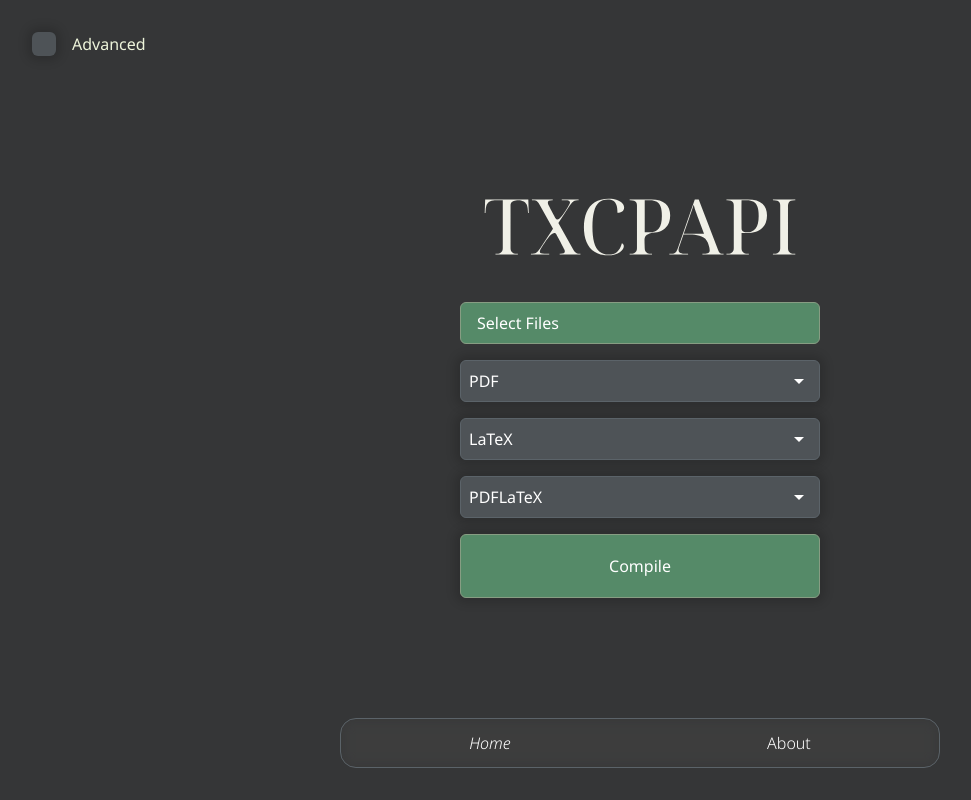
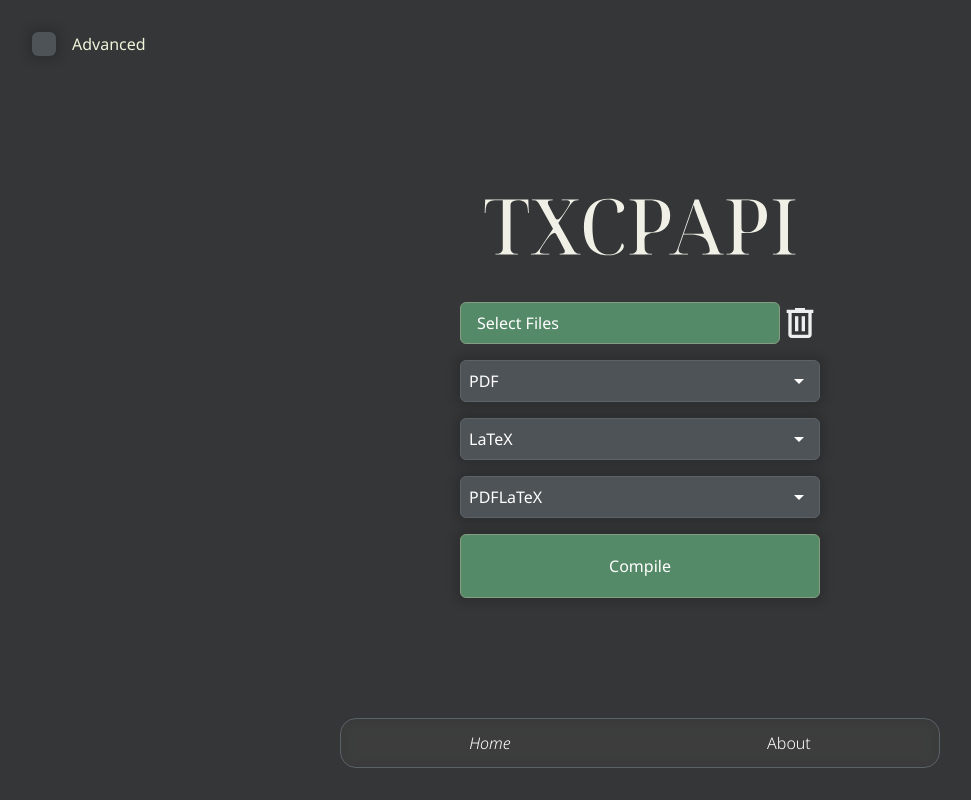
Before and after one commit to TiewTNT/tlpdapi, a SvelteKit app in the folder frontend/: page / in a window 1280 px wide. Shown: the whole page, without its empty margins (0-971 px from the left). Built offline with nearby package versions, Linux system fonts and the light colour scheme.

Commit message:
Enhance file upload functionality by implementing drag-and-drop support; refactor file selection logic and improve UI elements for better user experience.

```diff
--- a/frontend/src/app.css
+++ b/frontend/src/app.css
@@ -3,7 +3,6 @@
 /* === ROOT / BASE === */
 
 :root * {
-  /* Color tokens */
   --background-color: #353637;
   --primary-color: #558a68;
   --secondary-color: #547e6a;
@@ -17,15 +16,12 @@
   --disabled: #4d525d;
 }
 
-
-
 body {
   font-family: "Noto Sans", sans-serif;
-  background: var(--background-color, #353637);
+  background: var(--background-color);
   color: var(--text-color, #edf4da);
 }
 
-/* === TYPOGRAPHY === */
 h1 {
   font-size: 4rem;
   text-align: center;
@@ -39,7 +35,6 @@ h2 {
   margin-bottom: 1rem;
 }
 
-/* === FORM ELEMENTS === */
 input[type="file"],
 input[type="number"],
 input[type="text"],
@@ -54,6 +49,10 @@ button {
   background: var(--element-bg);
   box-shadow: 0 0 10px 5px rgba(0, 0, 0, 0.15);
   color: var(--text-color-2);
+}
+
+.file-row {
+  margin: 0;
 }
 
 .centered-div label {
@@ -88,10 +87,7 @@ select {
 }
 
 .checkbox span {
-  /* width: 50x !important;
-  height: 50px !important; */
   border-radius: 0.375rem;
-  /* transform: scale(1.5); */
   box-shadow: 0 0 10px 5px rgba(0, 0, 0, 0.15);
 }
 
@@ -101,7 +97,6 @@ select {
   -webkit-user-drag: none;
 }
 
-/* === BUTTONS === */
 button {
   display: flex;
   justify-content: center;
@@ -134,7 +129,6 @@ button img {
   max-height: 100%;
 }
 
-/* === ERROR STATE === */
 .error {
   background-color: var(--error-bg);
   color: var(--text-color-2);
@@ -146,7 +140,6 @@ button img {
   background-color: var(--error-bg-hover);
 }
 
-/* === ADVANCED TOGGLE === */
 .advanced {
   display: inline-flex;
   align-items: center;
@@ -167,16 +160,47 @@ button img {
   -webkit-user-drag: none;
 }
 
-/* === CUSTOM FILE LABEL === */
+#file_select,
+#file_select .custom-file-label {
+  width: 100% !important;
+  max-width: none !important;
+}
+
 .custom-file-label {
-  display: inline-block;
   padding: 0.5rem 1rem;
   background-color: var(--primary-color);
   color: var(--text-color-2);
   cursor: pointer;
   border-radius: 0.375rem;
   border: 1px solid var(--border-color-accent);
+
+  display: flex;
+  align-items: center;
+  justify-content: space-between;
+
+  /* force label to fill grid cell */
+  width: 100% !important;
+  box-sizing: border-box;
 }
+
+#file_select {
+  display: grid;
+  grid-template-columns: 1fr auto;
+  align-items: center;
+  gap: 1rem;
+
+  width: 98% !important;
+  max-width: 100% !important;
+}
+
+.trash-icon {
+  width: 2.5rem;
+  height: 2.5rem;
+  margin-right: 1rem !important;
+  object-fit: contain;
+  flex-shrink: 0;
+}
+
 
 /* === FILE LIST === */
 .box {
@@ -191,18 +215,32 @@ button img {
   width: 90%;
   word-wrap: break-word;
   list-style-type: none;
+  list-style: none;
+  list-style-position: inside;
+  /* etc */
 }
 
 .box li {
-  padding-left: 0.5em;
-  bottom: 0.5em;
+  display: flex;
+  align-items: center;
+  padding: 0.25em 0;
 }
 
-.box li::marker {
+.box li::before {
   content: url('/file.svg');
+  display: block;
+  flex: 0 0 auto;      /* icon never grows or shrinks */
+  margin-right: 0.5em;
   width: 1.2em;
   height: 1.2em;
-  vertical-align: middle;
+}
+
+/* ——— the magic for early wrapping ——— */
+.li-text {
+  flex: 1 1 0;             /* can shrink smaller than its content */
+  min-width: 0;            /* override default “min-content” constraint */
+  overflow-wrap: anywhere; /* break at any character if needed */
+  /* legacy alias if you like: word-wrap: break-word; */
 }
 
 
@@ -218,8 +256,7 @@ button img {
   padding-bottom: 6rem;
   padding-top: 6rem;
 }
-
-.centered-div *:not(nav):not(.box):not(.checkbox) {
+.centered-div > *:not(nav):not(.box):not(.checkbox) {
   width: 90% !important;
   max-width: 90% !important;
   box-sizing: border-box;
@@ -227,7 +264,6 @@ button img {
   margin-right: auto;
 }
 
-/* === IMAGE === */
 .txcpapi {
   width: 100%;
   height: auto;
@@ -235,7 +271,6 @@ button img {
   margin-bottom: 2rem;
 }
 
-/* === NAVIGATION === */
 nav {
   position: fixed;
   bottom: 2rem;
@@ -266,7 +301,6 @@ a:hover {
   text-decoration: underline;
 }
 
-/* === TABLES === */
 table {
   width: 100%;
   border-collapse: collapse;
@@ -294,3 +328,8 @@ td {
 tr:last-child td {
   border-bottom: none;
 }
+
+/* === DRAG VISUALS === */
+.dragging {
+  border: var(--border-color-accent) dashed 3px;
+}
--- a/frontend/src/routes/+page.svelte
+++ b/frontend/src/routes/+page.svelte
@@ -24,21 +24,33 @@
   let bg_color = $state({ r: 255, g: 255, b: 255, a: 1 });
   let picker = $state();
 
-  const dropzone = document.getElementById("file_select");
+  function dropzone(node) {
+    const onDragOver = e => {
+      e.preventDefault();
+      node.classList.add('dragging');
+    };
+    const onDragLeave = () => {
+      node.classList.remove('dragging');
+    };
+    const onDrop = e => {
+      e.preventDefault();
+      node.classList.remove('dragging');
+      const dropped = Array.from(e.dataTransfer.files);
+      files = [...files, ...dropped];
+    };
 
+    node.addEventListener('dragover',  onDragOver);
+    node.addEventListener('dragleave',  onDragLeave);
+    node.addEventListener('drop',      onDrop);
 
-onMount(() => {
-  const dropzone = document.getElementById("file_select");
-  if (!dropzone) return;
-
-  dropzone.addEventListener("dragover", e => e.preventDefault());
-
-  dropzone.addEventListener("drop", (e) => {
-    e.preventDefault();
-    const dropped_files = Array.from(e.dataTransfer.files);
-    files = [...files, ...dropped_files];
-  });
-});
+    return {
+      destroy() {
+        node.removeEventListener('dragover',  onDragOver);
+        node.removeEventListener('dragleave',  onDragLeave);
+        node.removeEventListener('drop',      onDrop);
+      }
+    };
+  }
   function handleColorChange(e) {
     bg_color = e.detail.value;
   }
@@ -56,6 +68,10 @@ onMount(() => {
 
   function handleFiles(e) {
     files = Array.from(e.target.files);
+  }
+
+  function clearFiles(e) {
+    files = [];
   }
 
   async function submit() {
@@ -121,7 +137,9 @@ onMount(() => {
 <!-- Markup -->
 <label class="advanced">
   {#if !advanced}
-    <span style="background-color: var(--element-bg);"><img src="/empty_checkbox.svg" alt="Unchecked" /></span>
+    <span style="background-color: var(--element-bg);"
+      ><img src="/empty_checkbox.svg" alt="Unchecked" /></span
+    >
   {:else}
     <span style="background-color: var(--primary-color);">
       <img src="/check.svg" alt="Checked" />
@@ -132,23 +150,31 @@ onMount(() => {
 
 <div class="centered-div">
   <img src="/txcpapi.svg" class="txcpapi" alt="TXCPAPI" />
-  <span id="file_select">
-  <label class="custom-file-label"
-    >Select Files
+    <div id="file_select">
+      <label class="custom-file-label" use:dropzone>
+        Select Files
         <input
           id="fileUpload"
           type="file"
           multiple
-      style="display:none"
+          style="display: none"
           onchange={handleFiles}
         />
       </label>
-</span>
+      <img
+        src="/trash.svg"
+        alt="Deselect files"
+        class="trash-icon"
+        onclick={clearFiles}
+      />
+    </div>
 
     {#if files.length}
-    <ul class="box">
+      <ul class="box" use:dropzone>
         {#each files as f}
+          <span class="li-text">
             <li>{f.name}</li>
+          </span>
         {/each}
       </ul>
     {/if}
```
Also changed, not shown: frontend/static/empty_checkbox.svg, frontend/static/trash.svg (added). Lines whose indentation alone changed are shown as unchanged.
